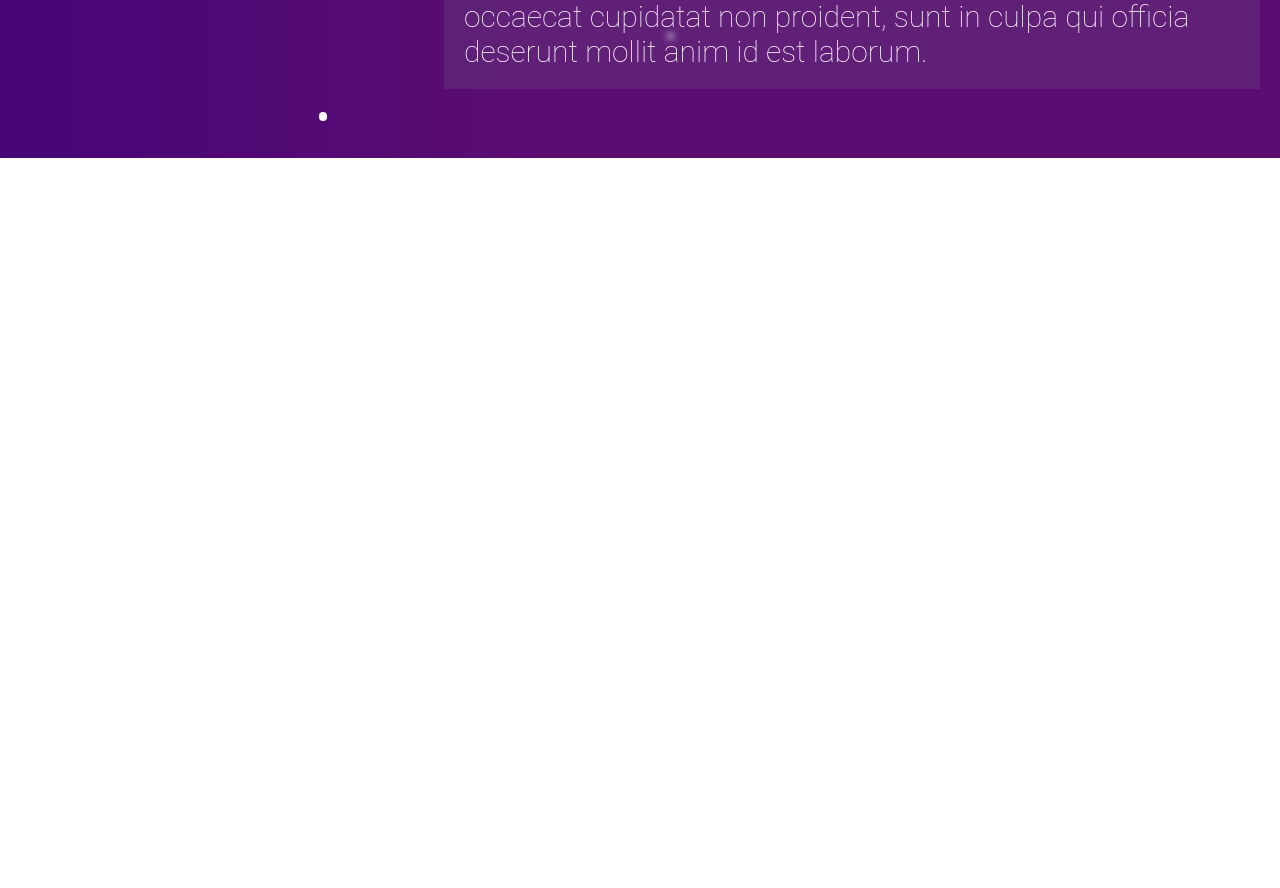
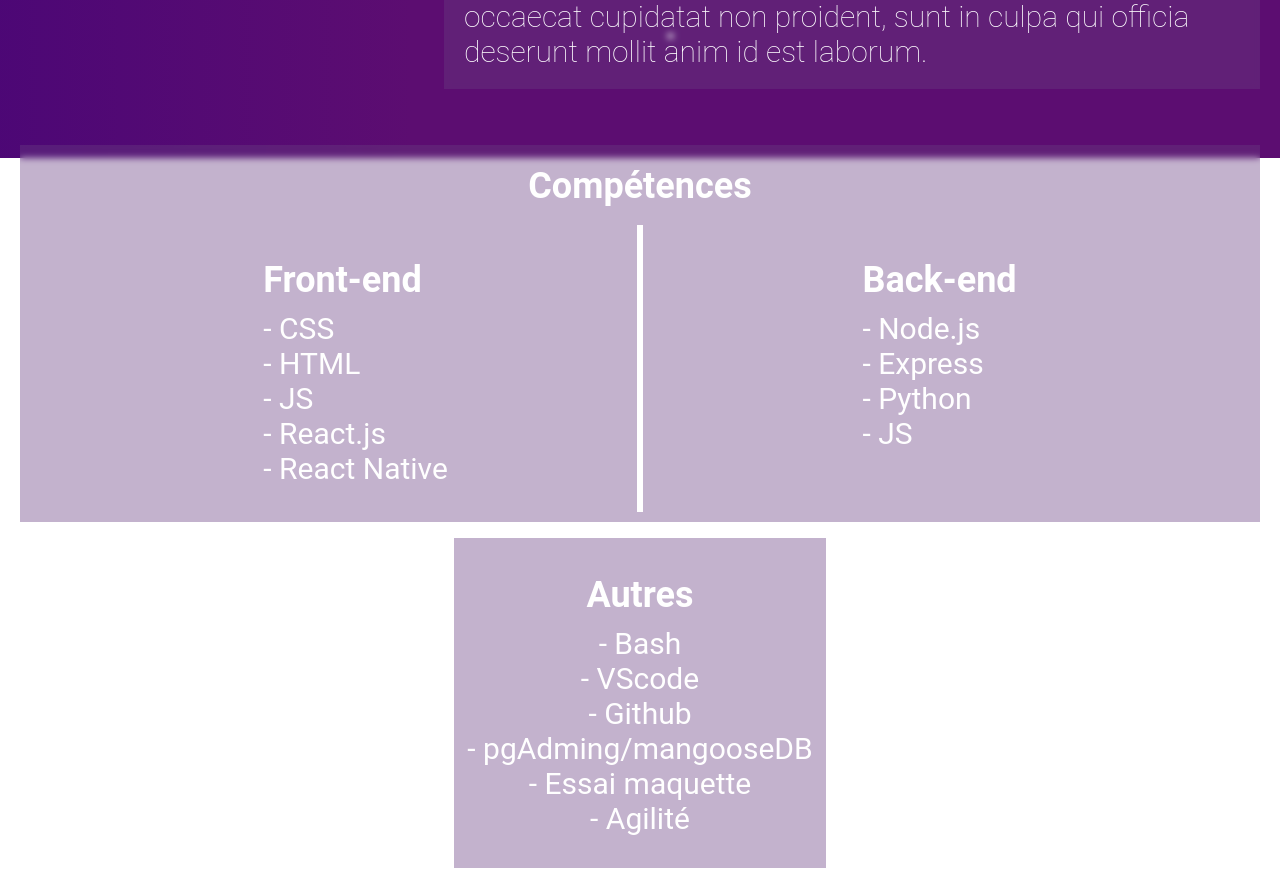
Before and after one commit to CharleneBo/portfolioCha, a React (Create React App) app: page / in a window 1280 px wide. Shown: the part 642-1530 px from the top of the page. Before the commit the page ends 800 px from the top, so only its background shows below. Built offline with nearby package versions, Linux system fonts and the light colour scheme.

Commit message:
bloc compétence + ajout autres

```diff
--- a/src/App.js
+++ b/src/App.js
@@ -4,7 +4,7 @@ import GradientBackground from './components/GradientBackground';
 import StarryBackground from './components/StarryBackground';
 import Header from './components/Header/Header';
 import PresentationSection from './components/Presentation/PresentationSection';
-
+import SkillsSection from './components/Skills/SkillsSection';
 const AppWrapper = styled.div`
   ${'' /* background-color: black;
   height: 100vh; */}
@@ -13,11 +13,11 @@ const AppWrapper = styled.div`
 function App() {
   return (
     <AppWrapper>
-
       <GradientBackground />
       <StarryBackground />
       <Header />
       <PresentationSection />
+      <SkillsSection />
     </AppWrapper>
 
   );
--- a/src/components/Presentation/PresentationSection.js
+++ b/src/components/Presentation/PresentationSection.js
@@ -52,7 +52,7 @@ const PresentationText = styled.div`
   font-weight: 200;
 `;
 
-function PhotoSommaire() {
+function PresentationSection() {
   return (
     <MainBlock>
       <Wrapper>
@@ -73,4 +73,4 @@ function PhotoSommaire() {
   );
 }
 
-export default PhotoSommaire;
+export default PresentationSection;
--- /dev/null
+++ b/src/components/Skills/OtherSkillSection.js
@@ -0,0 +1,40 @@
+import React from 'react';
+import styled from 'styled-components';
+
+const OtherSkillBlock = styled.div`
+  flex: 0.3;
+  align-self: center;
+  text-align: center;
+  max-width: 100%;
+  background-color: rgba(105, 63, 131, 0.4);
+  margin-top: 1rem;
+  padding-bottom: 2rem;
+  width: 30%;
+`;
+
+const SkillTitle = styled.h3`
+  font-size: 36px;
+  color: #ffffff;
+  margin-bottom: 10px;
+`;
+
+const SkillText = styled.div`
+  font-size: 30px;
+  color: #ffffff;
+`;
+
+function OtherSkillSection() {
+  return (
+    <OtherSkillBlock>
+      <SkillTitle>Autres</SkillTitle>
+      <SkillText>- Bash</SkillText>
+      <SkillText>- VScode</SkillText>
+      <SkillText>- Github</SkillText>
+      <SkillText>- pgAdming/mangooseDB</SkillText>
+      <SkillText>- Essai maquette</SkillText>
+      <SkillText>- Agilité</SkillText>
+    </OtherSkillBlock>
+  );
+}
+
+export default OtherSkillSection;
--- /dev/null
+++ b/src/components/Skills/SkillsSection.js
@@ -0,0 +1,109 @@
+import React from 'react';
+import styled from 'styled-components';
+import OtherSkillSection from './OtherSkillSection'
+
+const MainBlock = styled.div`
+  display: flex;
+
+  margin-top: 1rem;
+`;
+
+const Wrapper = styled.div`
+  display: flex;
+  flex-direction: column;
+  justify-content: space-around;
+  width: 100%;
+  padding: 20px;
+`;
+
+const SkillBlock = styled.div`
+  flex: 2;
+  background-color: rgba(105, 63, 131, 0.4);
+  backdrop-filter: blur(3px);
+`;
+
+const Skills = styled.div`
+  padding: 20px;
+  border-radius: 2px;
+`;
+
+const MainSkillTitle = styled.div`
+  font-size: 36px;
+  font-weight: bold;
+  color: #ffffff;
+  margin-top: 0;
+  text-align: center;
+`;
+
+const SkillDoubleBlock = styled.div`
+  display: flex;
+  justify-content: space-around;
+  padding: 1rem;
+`;
+
+const SkillFrontBlock = styled.div`
+
+`;
+
+
+const SkillBackBlock = styled.div`
+`;
+
+const SkillTitle = styled.h3`
+  font-size: 36px;
+  color: #ffffff;
+  margin-bottom: 10px;
+`;
+
+const SkillText = styled.div`
+  font-size: 30px;
+  color: #ffffff;
+`;
+
+const VerticalLine = styled.div`
+  position: absolute;
+  content: '';
+  top: 80px;
+  bottom: 10px;
+  border-left: 6px solid #ffffff;
+`;
+
+const OtherSkillBlock = styled.div`
+
+`;
+
+
+function SkillsSection() {
+  return (
+    <MainBlock>
+      <Wrapper>
+        <SkillBlock>
+          <Skills>
+            <MainSkillTitle>Compétences</MainSkillTitle>
+            <SkillDoubleBlock>
+            <VerticalLine />
+              <SkillFrontBlock>
+                <SkillTitle>Front-end</SkillTitle>
+                <SkillText>- CSS</SkillText>
+                <SkillText>- HTML</SkillText>
+                <SkillText>- JS</SkillText>
+                <SkillText>- React.js</SkillText>
+                <SkillText>- React Native</SkillText>
+              </SkillFrontBlock>
+              <SkillBackBlock>
+                <SkillTitle>Back-end</SkillTitle>
+                <SkillText>- Node.js</SkillText>
+                <SkillText>- Express</SkillText>
+                <SkillText>- Python</SkillText>
+                <SkillText>- JS</SkillText>
+              </SkillBackBlock>
+            </SkillDoubleBlock>
+          </Skills>
+        </SkillBlock>
+        <OtherSkillSection />
+      </Wrapper>
+    </MainBlock>
+  );
+}
+
+export default SkillsSection;
```
Also changed, not shown: src/components/Presentation/Sommaire.js (deleted, +0 -76 lines).
